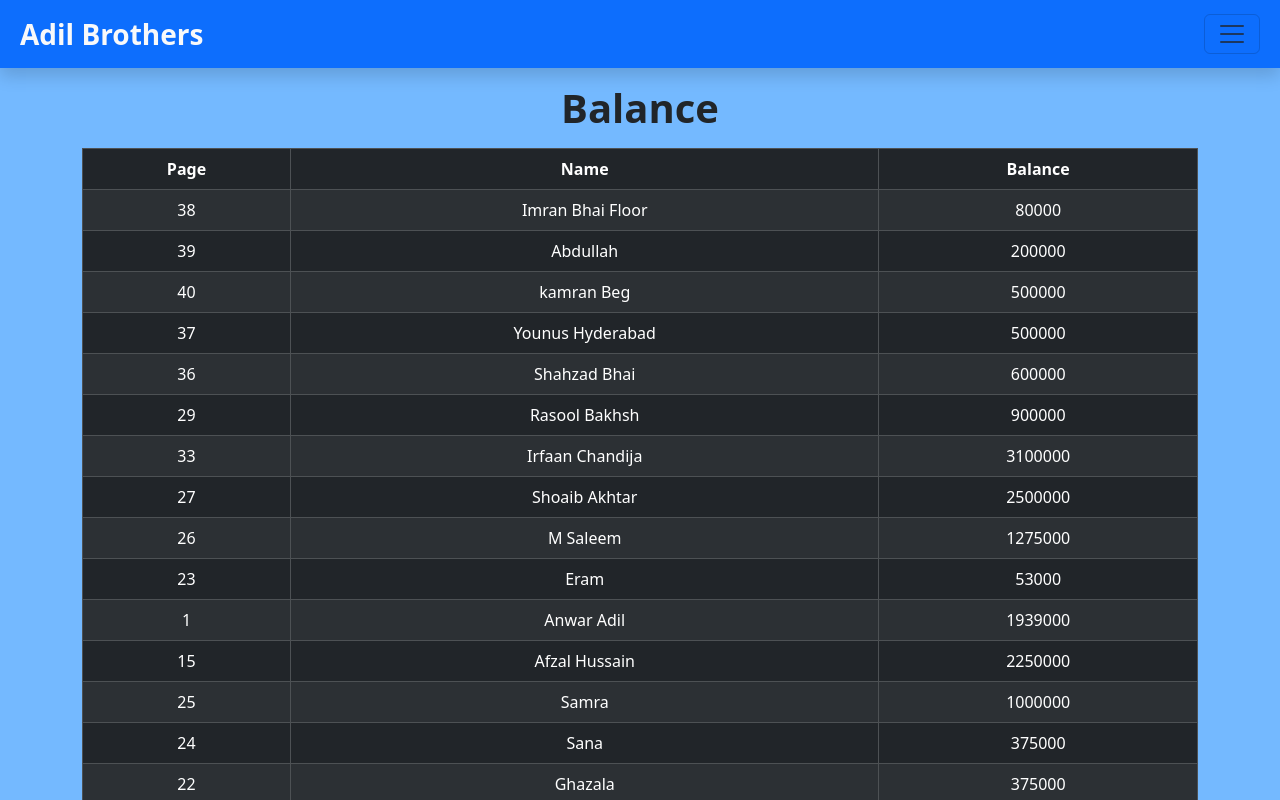
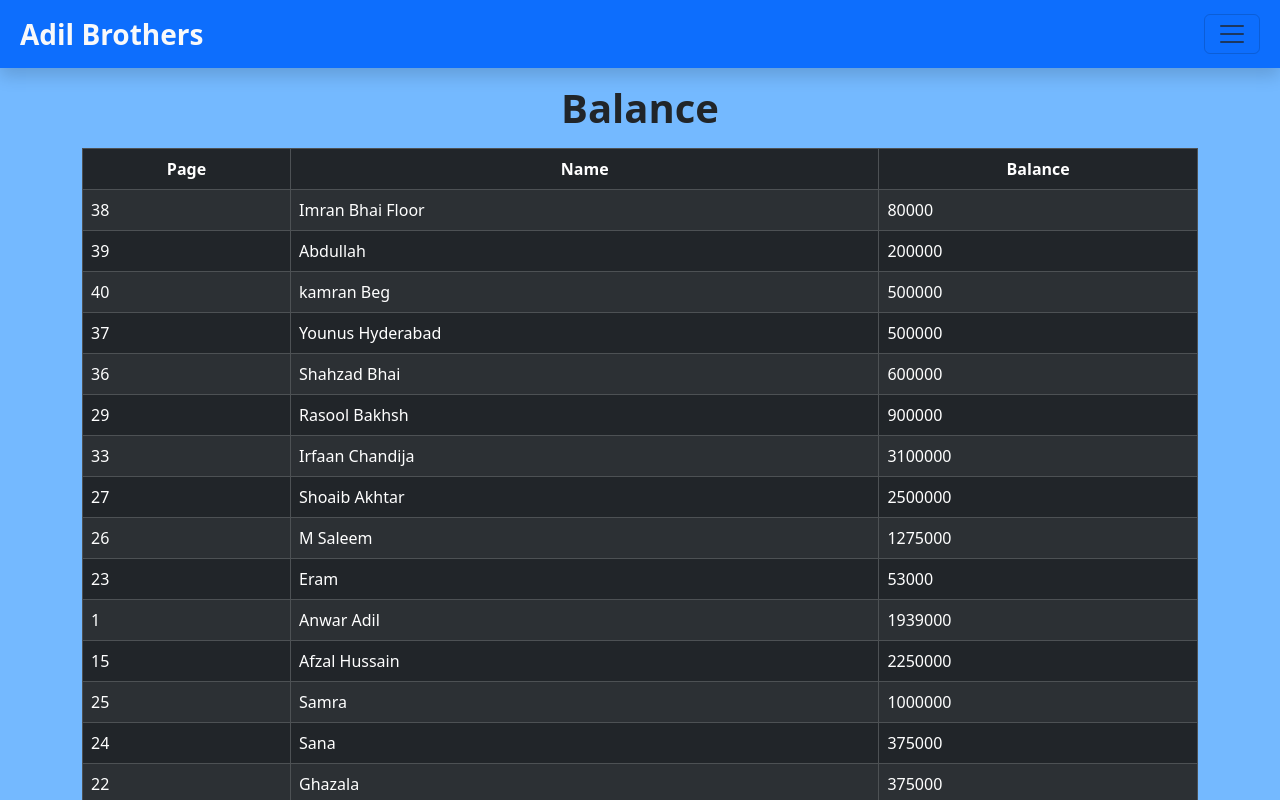
Before and after one commit to digitalrehman/Bussiness-Managment, a React (Vite) app: page /Balance in a window 1280 px wide. Shown: the top 800 px of the page. Built offline with nearby package versions, Linux system fonts and the light colour scheme.

Commit message:
Update Balance.jsx

```diff
--- a/src/Componentes/Balance/Balance.jsx
+++ b/src/Componentes/Balance/Balance.jsx
@@ -125,9 +125,9 @@ const Balance = () => {
               <tbody>
                 {data.map((item, index) => (
                   <tr key={index}>
-                    <td style={{ textAlign: "center" }}>{item.page}</td>
-                    <td style={{ textAlign: "center" }}>{item.Name}</td>
-                    <td style={{ textAlign: "center" }}>{item.balance}</td>
+                    <td>{item.page}</td>
+                    <td>{item.Name}</td>
+                    <td>{item.balance}</td>
                   </tr>
                 ))}
               </tbody>
```
